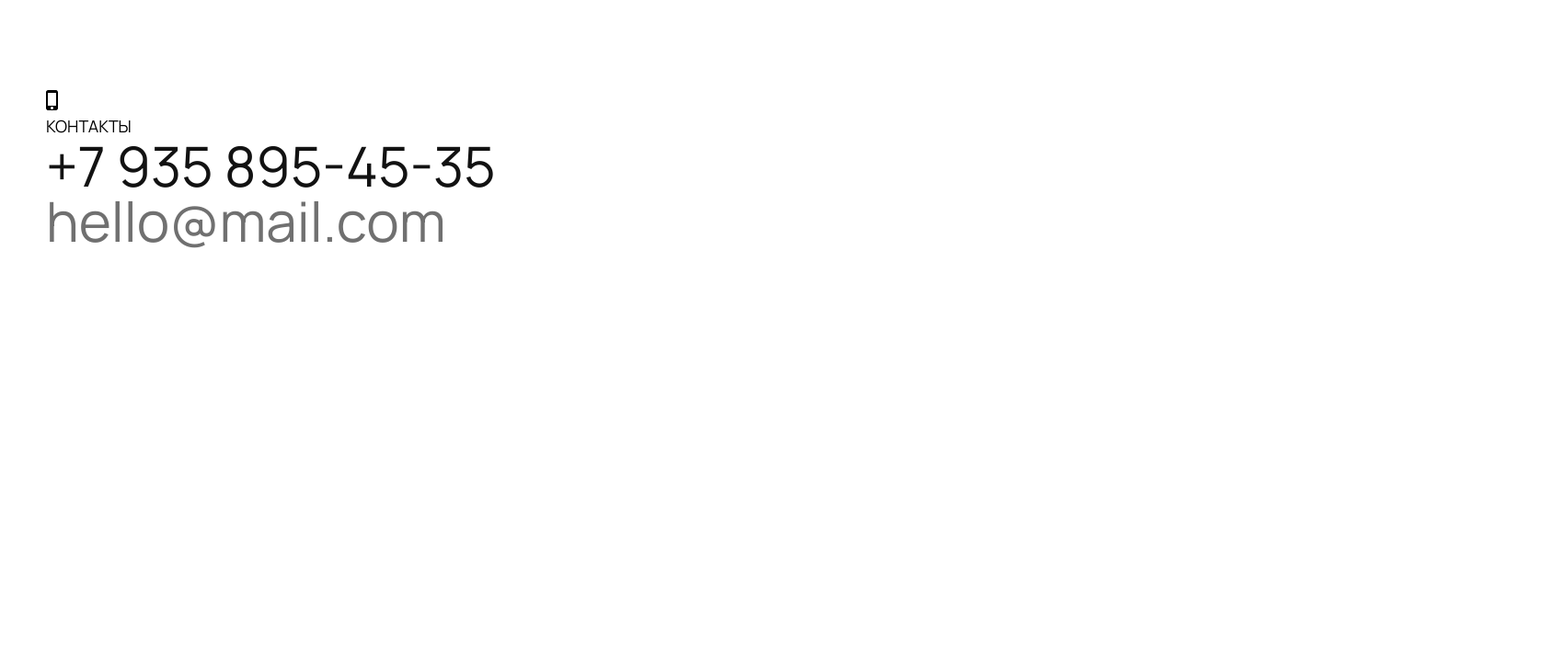
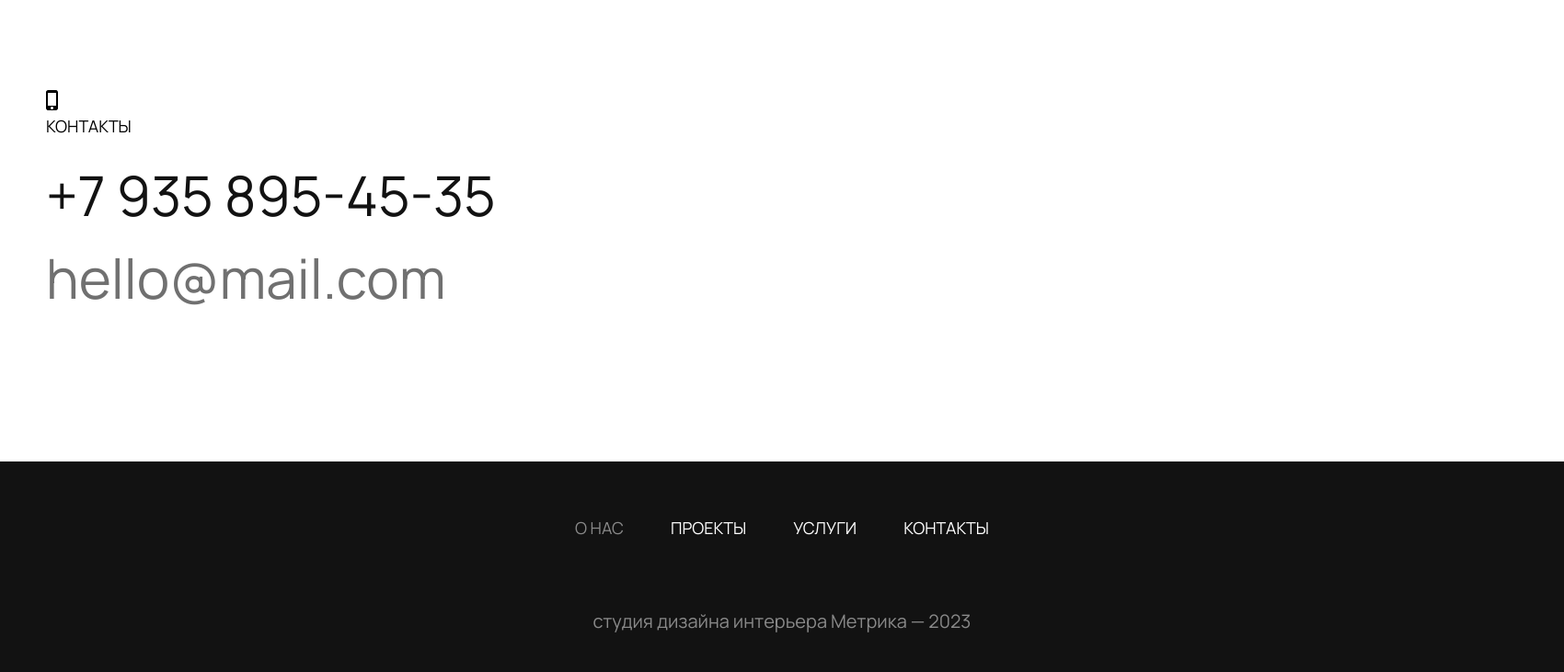
Before and after one commit to valerhic/interior, a plain HTML site: page index.html in a window 1280 px wide. Shown: the part 6980-7711 px from the top of the page at 92% size, 1700 px wide, since content can reach past the window. Before the commit the page ends 7322 px from the top, so only its background shows below. Drawn offline with Linux system fonts and the light colour scheme; files whose address does not match are found by name.

Commit message:
Add files via upload

```diff
--- a/index.html
+++ b/index.html
@@ -19,7 +19,7 @@
 				        <a href="#about-us" class="nav-link">О НАС</a>
 				        <a href="#projects" class="nav-link">ПРОЕКТЫ</a>
 				        <a href="#services" class="nav-link">УСЛУГИ</a>
-				        <a href="#" class="nav-link">КОНТАКТЫ</a>
+				        <a href="#contacts" class="nav-link">КОНТАКТЫ</a>
 			        </div>
 	        </div>
         </header>
@@ -106,12 +106,23 @@
 
 				<div class="container">
 			        <div class="contacts-block">
-				        <div class="contacts">
+				        <div class="contacts" id="contacts">
                             <h4 class="name-contacts">КОНТАКТЫ</h4>
-							<p><a href="tel:+79358954535" class="tell">+7 935 895-45-35</a></p>
-							<p><a href="mailto:hello@mail.com" class="mail">hello@mail.com</a></p>
+							<p class="nomer"><a href="tel:+79358954535" class="tell">+7 935 895-45-35</a></p>
+							<p class="email"><a href="mailto:hello@mail.com" class="mail">hello@mail.com</a></p>
 				        </div>
 			        </div>
+				</div>
+
+
+				<div class="nav-bottom-block">
+                    <div class="nav-bottom">
+                        <a href="#about-us" class="nav-bottom-o-nas">О НАС</a>
+				        <a href="#projects" class="nav-link-bottom">ПРОЕКТЫ</a>
+				        <a href="#services" class="nav-link-bottom">УСЛУГИ</a>
+				        <a href="#contacts" class="nav-link-bottom">КОНТАКТЫ</a>
+					</div>
+					<p class="text-nav">студия дизайна интерьера Метрика — 2023</p>
 				</div>
 		</main>
     </body>
--- a/styles/style.css
+++ b/styles/style.css
@@ -231,6 +231,7 @@ img {
     width: 489px;
     height: 217px;
     margin-top: 186px;
+    margin-bottom: 160px;
 }
 
 .name-contacts{
@@ -238,6 +239,7 @@ img {
     font-size: 18px;
     line-height: 24.59px;
     position: relative;
+    margin-bottom: 32px;
 }
 
 .name-contacts:after {
@@ -255,12 +257,14 @@ img {
 }
 
 .tell {
-    padding-bottom: 32px;
     font-size: 60px;
     font-weight: 400;
     line-height: 60px;
     text-decoration: none;
     color: #121212;
+}
+.nomer {
+    margin-bottom: 30px;
 }
 .mail {
     text-decoration: none;
@@ -270,3 +274,49 @@ img {
     font-weight: 400;
     line-height: 60px;
 }
+
+.nav-bottom-block {
+    display: flex;
+    justify-content: center;
+    width: 1700px;
+    height: 229px;
+    background-color: #121212;
+    position: relative;
+}
+.nav-bottom {
+    display: flex;
+    justify-content: space-between;
+    width: 450px;
+    position: absolute;
+    top: 60px;
+}
+.nav-link-bottom {
+    color: #ffffff;
+    text-decoration: none;
+    font-size: 18px;
+    font-weight: 400;
+    line-height: 24.59px;
+}
+.nav-link-bottom:hover {
+    text-decoration: underline;
+}
+.nav-bottom-o-nas{
+    color: #ffffff;
+    text-decoration: none;
+    font-size: 18px;
+    font-weight: 400;
+    line-height: 24.59px;
+    opacity: 50%;
+}
+.nav-bottom-o-nas:hover {
+    text-decoration: underline;
+}
+.text-nav {
+    font-size: 20px;
+    font-weight: 400;
+    line-height: 27.32px;
+    margin-top: 160px;
+    text-align: center;
+    color: #ffffff;
+    opacity: 50%;
+}
```
